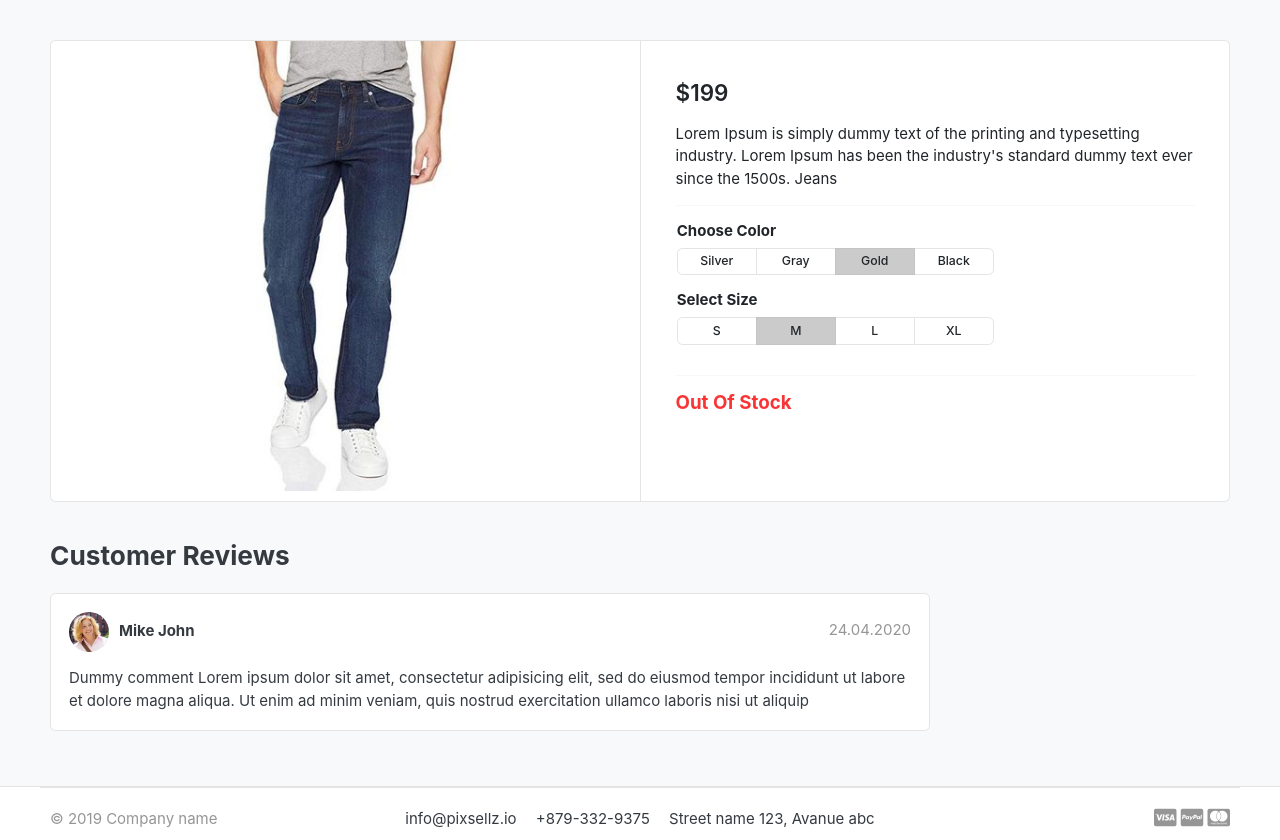
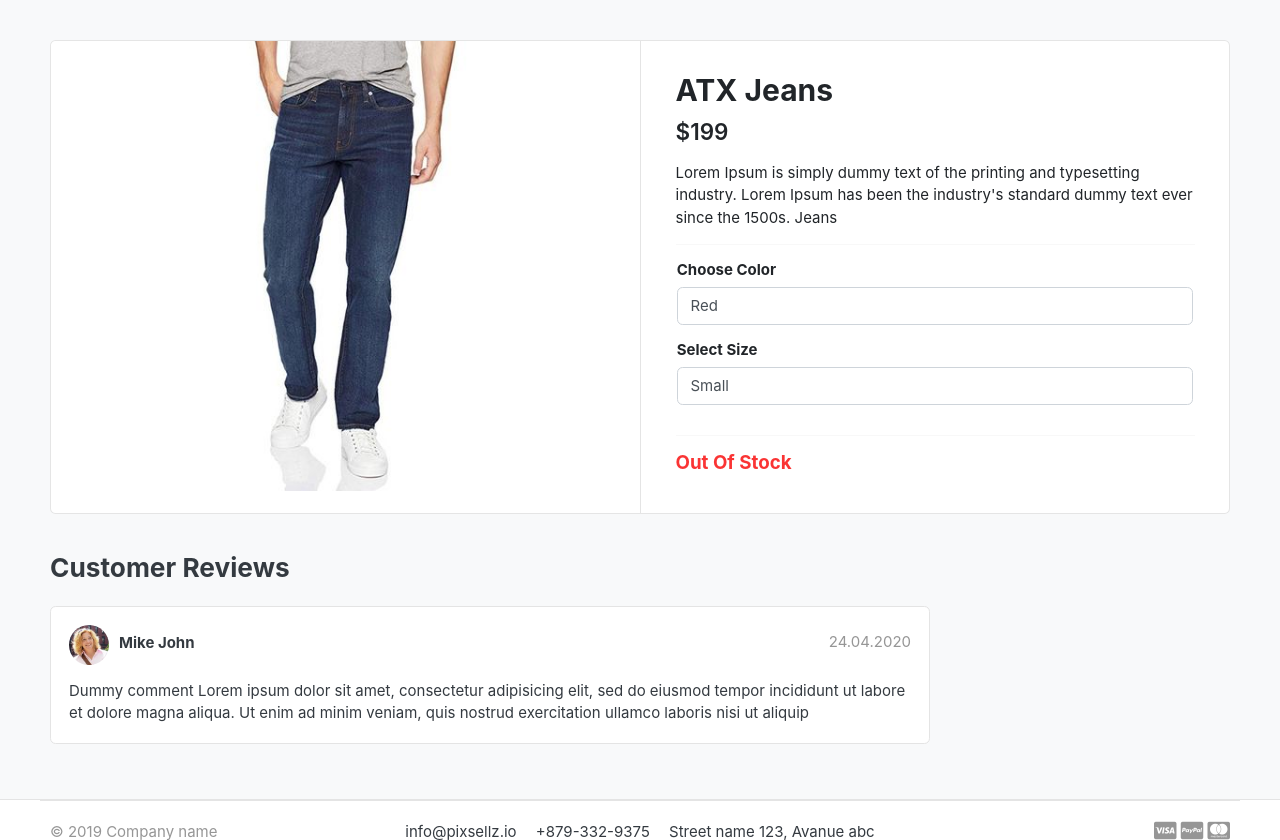
Before and after one commit to Pradeep92hv/greatkart, a Django app: page /store/category/jeans/atx-jeans/ in a window 1280 px wide. Shown: the part 198-1038 px from the top of the page. Run offline with Django 4.2, Linux system fonts and the light colour scheme; data comes from the database, SQL or seed files in the repository; both versions use the stored data as it was after the commit; data that the repository does not hold is empty; some libraries are stand-ins or nearby versions; some web fonts are replaced.

Commit message:
10.1 folder

```diff
--- a/carts/views.py
+++ b/carts/views.py
@@ -4,6 +4,8 @@ from django.shortcuts import render,redirect
 
 from store.models import Product
 from .models import Cart,CartItem
+
+from django.http import HttpResponse
 
 def _cart_id(request):                                   # to get cart session id
     cart=request.session.session_key
@@ -44,7 +46,14 @@ def cart(request,total=0,quantity=0,cart_items=None):
 
 
 def add_cart(request,product_id):
+
+    color = request.GET.get('color')
+    size =request.GET.get('size')
+
+
+    return HttpResponse(color + ' ' + size)
     product=Product.objects.get(id=product_id)
+    exit()
 
     try:
         cart=Cart.objects.get(cart_id=_cart_id(request))
--- a/store/templates/store/product_details.html
+++ b/store/templates/store/product_details.html
@@ -16,9 +16,13 @@
     </article> <!-- gallery-wrap .end// -->
             </aside>
 <main class="col-md-6 border-left">
+
+
+  <form action="{% url 'add_cart' single_product.id  %}" method="GET">
     <article class="content-body">
 
-    <h2 class="title">{{1.product_name}}</h2>
+
+    <h2 class="title">{{single_product.product_name}}</h2>
 
     <div class="mb-3">
         <var class="price h4">${{single_product.price}}</var>
@@ -31,41 +35,25 @@
     <div class="row">
       <div class="item-option-select">
           <h6>Choose Color</h6>
-                <div class="btn-group btn-group-sm btn-group-toggle" data-toggle="buttons">
-                  <label class="btn btn-light">
-                    <input type="radio" name="radio_color"> Silver
-                  </label>
-                  <label class="btn btn-light">
-                    <input type="radio" name="radio_color" > Gray
-                  </label>
-                  <label class="btn btn-light active">
-                    <input type="radio" name="radio_color checked"> Gold
-                  </label>
-                  <label class="btn btn-light">
-                    <input type="radio" name="radio_color"> Black
-                  </label>
+          <select name="color" class="form-control">
+              <option value="red">Red</option>
+              <option value="yellow">Yellow</option>
+              <option value="green">Green</option>
+          </select>
       </div>
   </div>
-        </div> <!-- row.// -->
+
   <div class="row">
       <div class="item-option-select">
           <h6>Select Size</h6>
-                <div class="btn-group btn-group-sm btn-group-toggle" data-toggle="buttons">
-                  <label class="btn btn-light">
-                    <input type="radio" name="radio_color"> S
-                  </label>
-                  <label class="btn btn-light active">
-                    <input type="radio" name="radio_color" checked> M
-                  </label>
-                  <label class="btn btn-light">
-                    <input type="radio" name="radio_color"> L
-                  </label>
-                  <label class="btn btn-light">
-                    <input type="radio" name="radio_color"> XL
-                  </label>
+          <select name="size" class="form-control">
+              <option value="small">Small</option>
+              <option value="medium">Medium</option>
+              <option value="large">Large</option>
+          </select>
       </div>
   </div>
-        </div> <!-- row.// -->
+
         <hr>
         {% if single_product.stock == 0 %}
            <h5 class='text-danger'> Out Of Stock</h5>
@@ -74,12 +62,16 @@
           <a href="#" class="btn  btn-success"> <span class="text">Added to cart</span> <i class="fas fa-shopping-cart"></i>  </a>
           <a href={% url "cart" %} class="btn btn-outline-primary"> <span class="text"> View Cart</span> <i class="fas fa-eye"></i> </a>
           {% else %}
-        <a href="{% url 'add_cart' single_product.id  %}" class="btn  btn-primary"> <span class="text">Add to cart</span> <i class="fas fa-shopping-cart"></i>  </a>
+        <button type="submit" class="btn  btn-primary"> <span class="text">Add to cart</span> <i class="fas fa-shopping-cart"></i>  </button>
         {% endif %}
         {% endif %}
 
 
     </article> <!-- product-info-aside .// -->
+
+  </form>
+
+
 </main> <!-- col.// -->
         </div> <!-- row.// -->
     </div> <!-- card.// -->
```
Also changed, not shown: db.sqlite3. Lines whose indentation alone changed are shown as unchanged.
